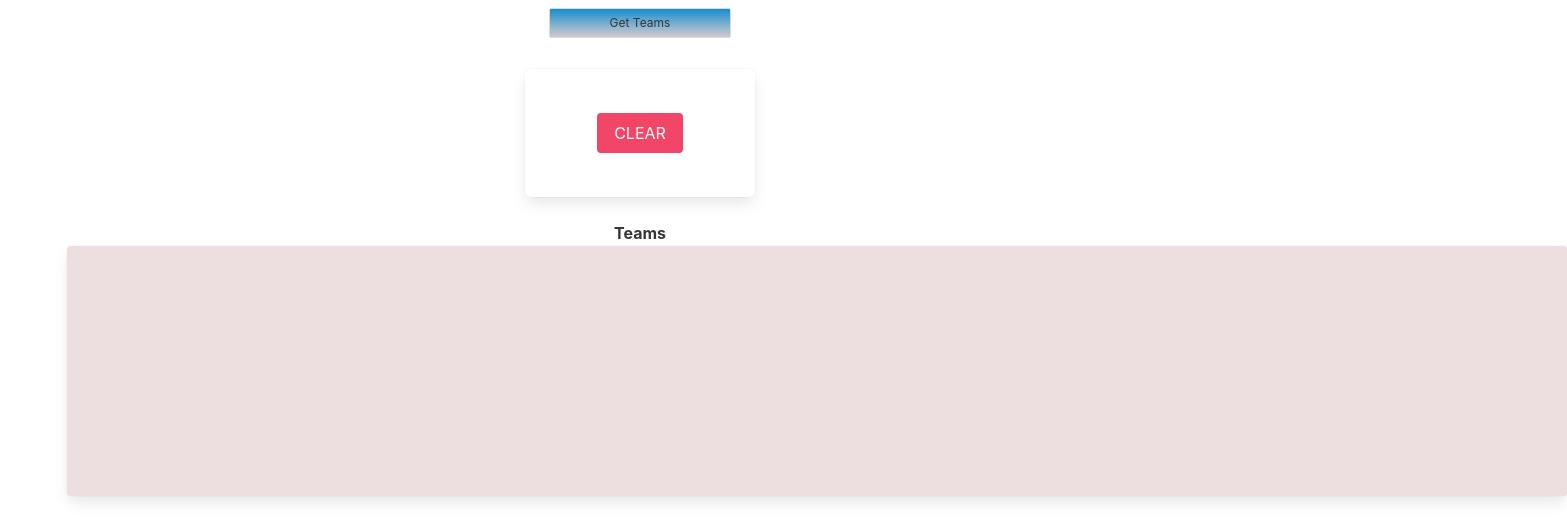
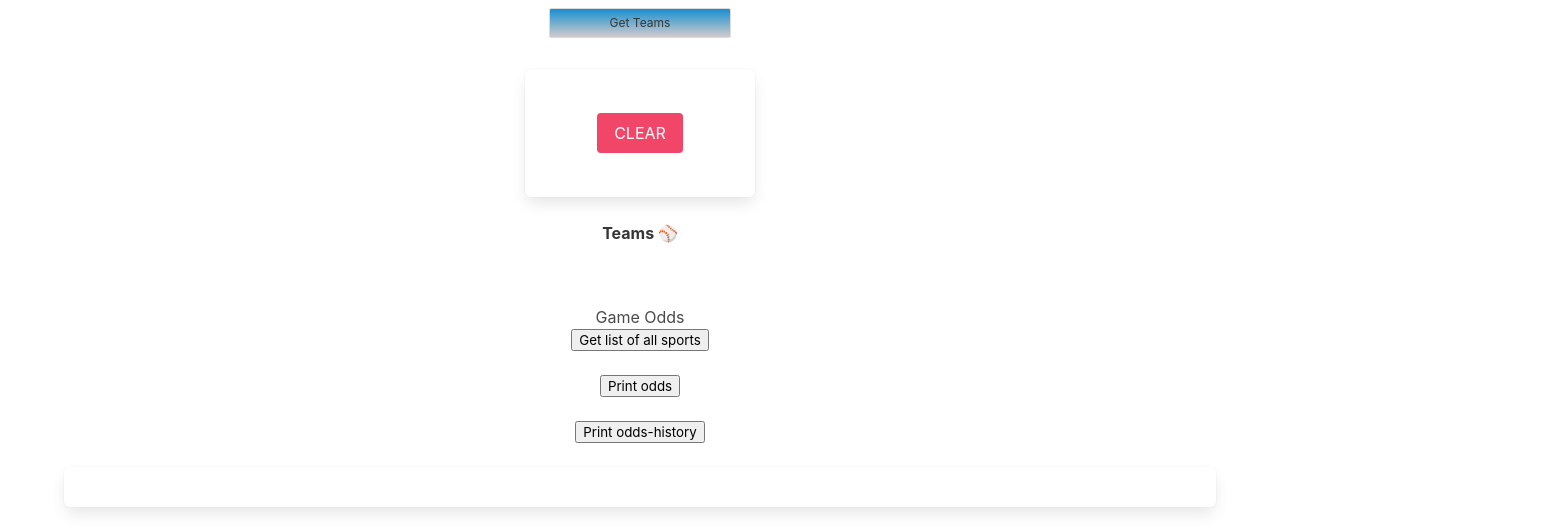
Before and after one commit to brycehadl/Map-stats, a plain HTML site: page index.html in a window 1280 px wide. Shown: the part 193-721 px from the top of the page, 1567 px wide, since content can reach past the window. Drawn offline with nearby package versions, Linux system fonts and the light colour scheme.

Commit message:
changed element to not appear until called

```diff
--- a/index.html
+++ b/index.html
@@ -35,10 +35,10 @@
 
 <!--This has been added "version-one"-->
 <div class="version-one flex-wrap: wrap align-content: stretch">
-  <h2><strong>Teams </strong></h2>
+  <h2><strong>Teams ⚾</strong></h2>
 </div>
-<div id="CC" class="columns is-one-quarter level-item flex-wrap: wrap"></div>
-<div id = "stats" class="card is-small flex-wrap: wrap"></div>
+<div id="CC" class="columns flex-wrap: wrap"></div>
+<div id = "stats" class="message"></div>
 <!--This has been changed line 57 and 58-->
 <div id="stabs flex-wrap: wrap" class="card-content flex-wrap: wrap ">
   <h3 id="current-stats flex-wrap: wrap" class="has-text-white"></h3>
```
